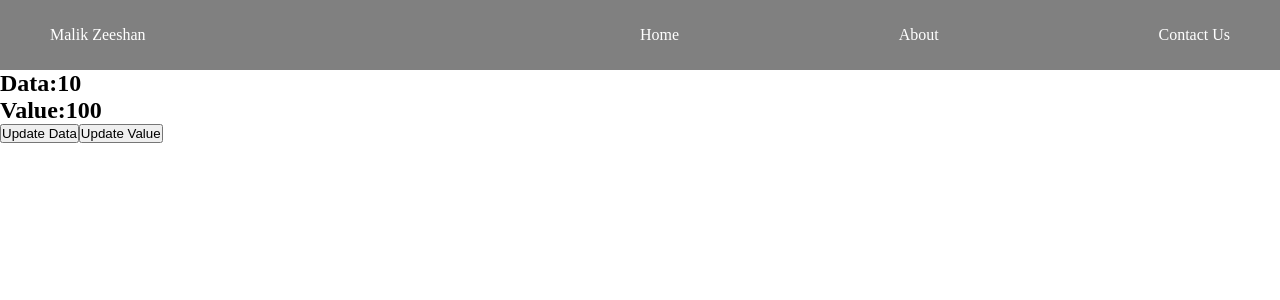
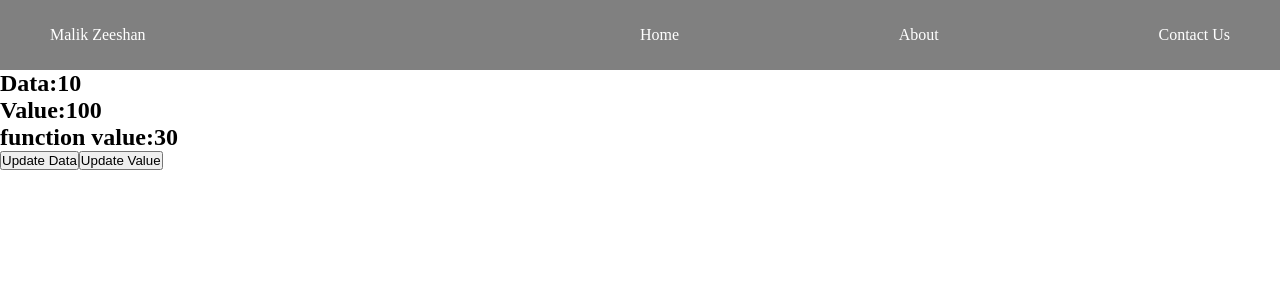
Before and after one commit to zeeshan187/ali-bhai-react, a React (Create React App) app: page /contact in a window 1280 px wide. Shown: the top 300 px of the page. Built offline with nearby package versions, Linux system fonts and the light colour scheme.

Commit message:
changes added

```diff
--- a/src/components/Contact.jsx
+++ b/src/components/Contact.jsx
@@ -1,20 +1,26 @@
-import React, { useEffect, useState } from 'react'
+import React, { useEffect, useMemo, useState } from 'react'
 
 const Contact = () => {
   let [data, setData]=useState(10)
   let [value, setValue]=useState(100)
 
-  useEffect(()=>{
-    console.log("API CAllING");
-  },[value,data])
+  // useEffect(()=>{
+  //   console.log("API CAllING");
+  // },[data])
+  let memoizedfunction = useMemo(()=>{
+    console.log('mesasge inside function');
+    return data*3
+  }, [data])
+
+
 
   return (
     <div>
       <h2>Data:{data}</h2>
       <h2>Value:{value}</h2>
+      <h2>function value:{memoizedfunction}</h2>
       <button onClick={()=>setData(data+1)}>Update Data</button>
       <button onClick={()=>setValue(value+1)}>Update Value</button>
-
     </div>
   )
 }
--- a/src/components/Home.jsx
+++ b/src/components/Home.jsx
@@ -3,7 +3,6 @@ import General from './General'
 const Home = () => {
   return (
     <div>
-
       <General heading="Home Page" para="Home Page Paragraph Lorem ipsum dolor sit amet, consectetur adipisicing elit. Labore possimus aspernatur, itaque quos ducimus sequi ipsa quaerat distinctio laborum at mollitia pariatur reprehenderit iusto consectetur numquam debitis tempora voluptas enim." btn="Go to About Page" img="/images/home.png" link="/about" />
     </div>
   )
```
